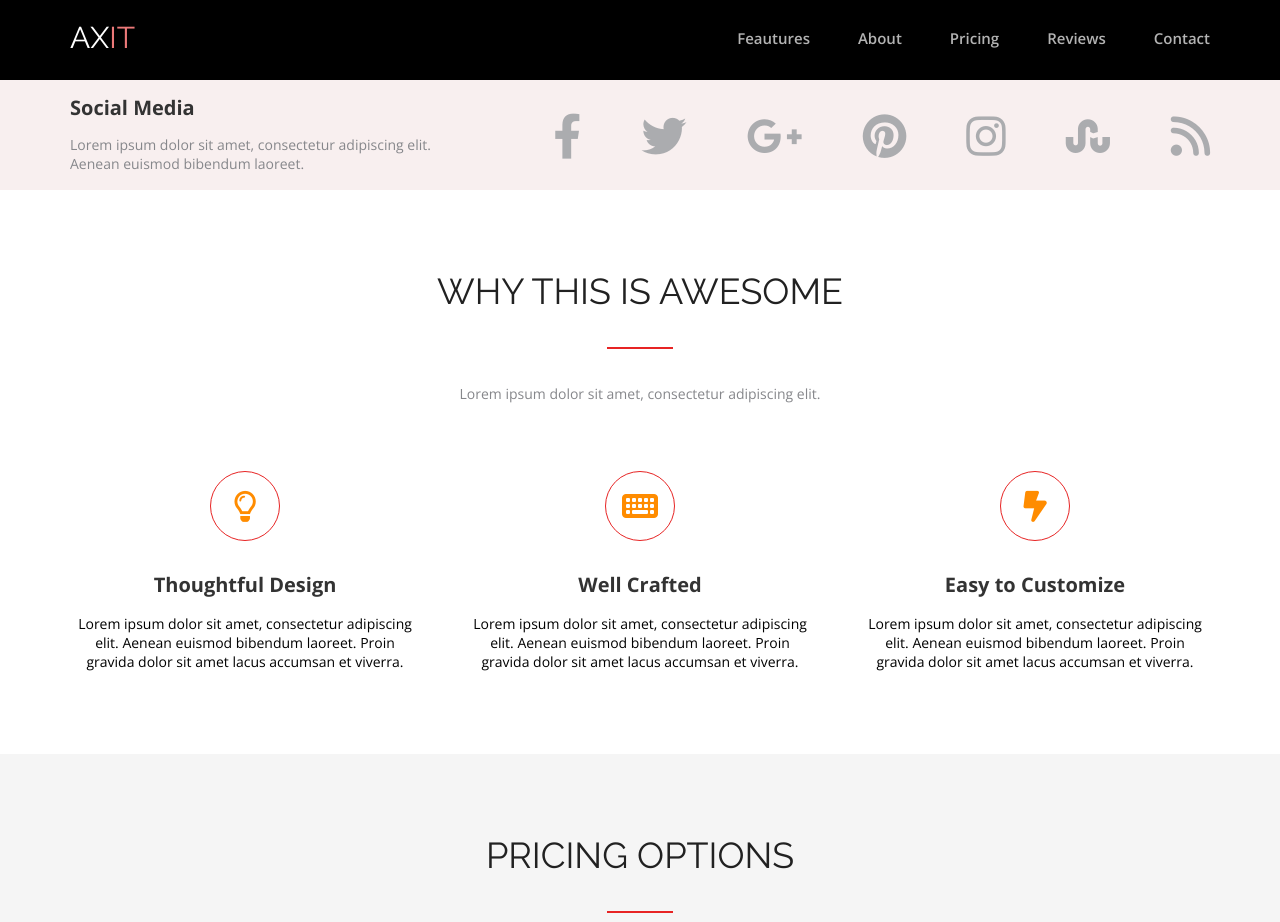
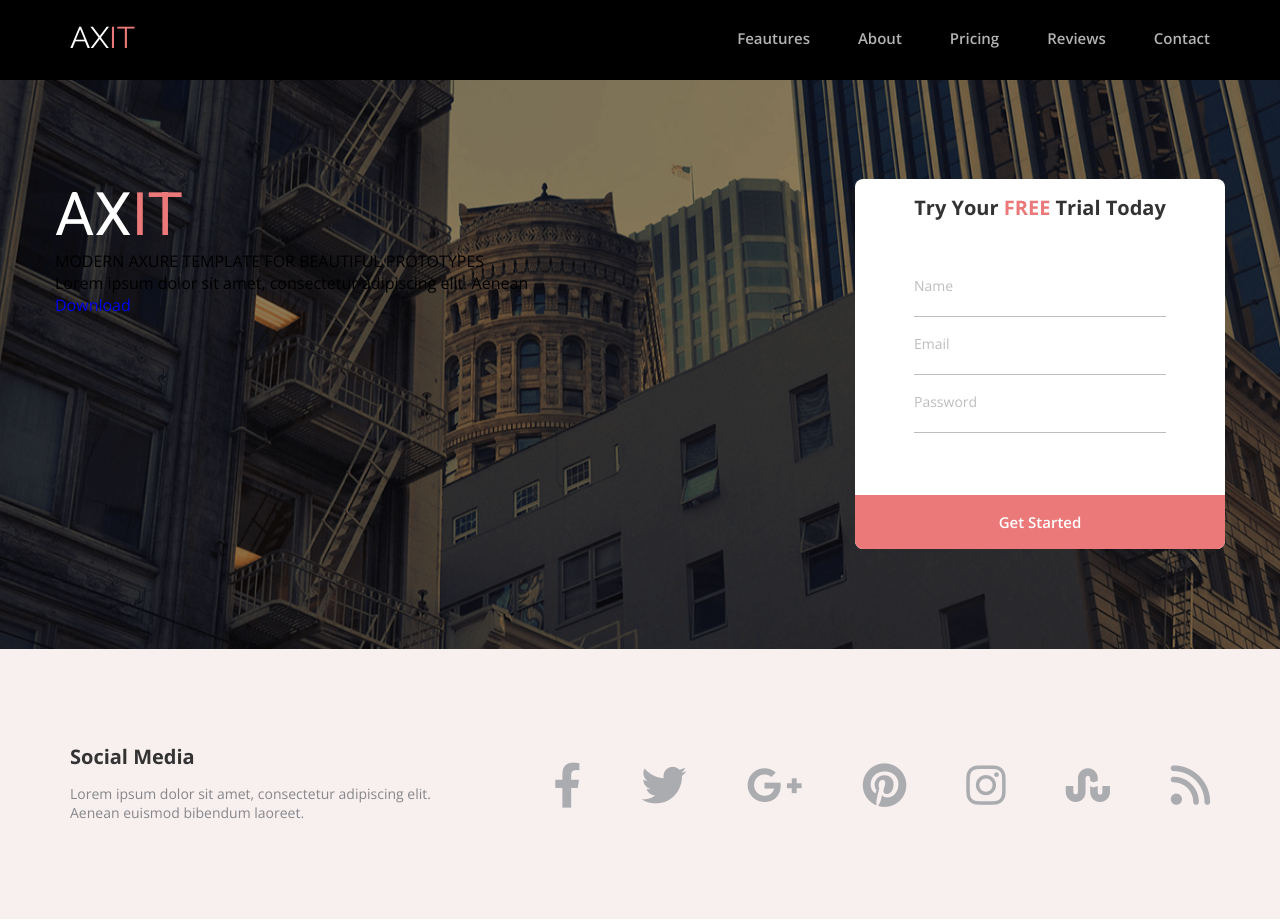
Before and after one commit to jecharmetout/FE28-AxitProject-Dudko-Maria, a plain HTML site: page index.html in a window 1280 px wide. Shown: the top 922 px of the page. Drawn offline with nearby package versions, Linux system fonts and the light colour scheme.

Commit message:
add section template&contact, template css

```diff
--- a/css/axure.css
+++ b/css/axure.css
@@ -23,10 +23,10 @@
   z-index: 2;
 }
 
-.axure-container {
+/* .axure-container {
   position: relative;
   z-index: 3;
-}
+} */
 .axure-title {
   /* position: relative;
   z-index: 3; */
--- a/css/cdn.css
+++ b/css/cdn.css
@@ -1,2 +1,3 @@
 @import url("https://fonts.googleapis.com/css2?family=Open+Sans:wght@300;400;500;600;700&family=Raleway:wght@100;200;300;400;500;600;700;800;900&display=swap");
+@import url('https://fonts.googleapis.com/css2?family=Roboto:wght@100;300;400;500;700;900&display=swap');
 @import url("https://cdnjs.cloudflare.com/ajax/libs/font-awesome/6.1.1/css/all.min.css");
--- a/css/header.css
+++ b/css/header.css
@@ -1,5 +1,5 @@
 .header {
-  margin: auto;
+  padding: 20px 0;
   background: #000000;
 }
 .header-wrap {
@@ -15,7 +15,7 @@
   font-weight: 400;
   font-size: 30px;
   color: #ffffff;
-  margin: 20px 0;
+  /* margin: 20px 0; */
 }
 .logo::after {
   content: "IT";
--- a/css/index.css
+++ b/css/index.css
@@ -6,6 +6,8 @@
 @import url("../css/header.css");
 @import url("../css/social.css");
 @import url("../css/footer.css");
+@import url("../css/template.css");
+@import url("../css/contact.css");
 
 * {
   margin: 0;
@@ -23,10 +25,27 @@ html {
   max-width: 1170px;
   padding: 0 15px;
   margin: auto;
+  position: relative;
+  z-index: 3;
 }
 section,
 footer {
   padding: 80px 0;
+}
+h1{
+  font-family: "Roboto", sans-serif;
+  font-size: 60px;
+  font-weight: 400;
+  color:#FFFFFF;
+
+}
+h1::after {
+  content: "IT";
+  display: inline-block;
+  font-family: "Roboto", sans-serif;
+  font-size: 60px;
+  font-weight: 400;
+  color: #ec7979;
 }
 .title {
   color: #212121;
--- a/css/pricing.css
+++ b/css/pricing.css
@@ -28,7 +28,7 @@
   color: #ffffff;
   margin: 0 15px;
   transition: 1s;
-  box-shadow: 8px 10px 20px 0px rgb(181 182 189);
+  box-shadow:8px 10px 20px 0px rgb(181 182 189);
 }
 .pricing-list:hover {
   cursor: pointer;
--- /dev/null
+++ b/css/template.css
@@ -0,0 +1,92 @@
+.template {
+  margin: auto;
+  background: url(../img/bg/headerbg.jpg);
+  background-repeat: no-repeat;
+  background-size: cover;
+  background-position: center;
+  position: relative;
+  padding: 99px 0 100px;
+
+}
+.template::after {
+  content: "";
+  display: block;
+  background: rgba(0, 0, 0, 0.45);
+  position: absolute;
+  top: 0;
+  left: 0;
+  right: 0;
+  bottom: 0;
+  width: 100%;
+  height: 100%;
+  z-index: 2;
+}
+.template-wrap{
+    display: flex;
+    justify-content: space-between;
+    flex-wrap: wrap;
+    margin: 0 -15px;
+
+}
+.template-form{
+    background-color: #ffffff;
+    border-radius: 8px;
+    width: 370px;
+
+}
+
+.form-title {
+  color: #333333;
+  font-family: "Open Sans", sans-serif;
+  font-size: 20px;
+  font-weight: 700;
+  text-align: center;
+  margin-bottom: 55px;
+}
+.form-title-pink {
+  color: #ec7979;
+  font-family: "Open Sans", sans-serif;
+  font-size: 20px;
+  font-weight: 700;
+  text-align: center;
+}
+.form-content{
+    padding: 15px 59px 45px;
+}
+.item{
+    margin-bottom: 17px;
+}
+.item label{
+    display: block;
+    color: #BDBDBD;
+    font-weight: "Open Sans", sans-serif;
+    font-weight: 400;
+    font-size: 14px;
+}
+.item input{
+    width: 100%;
+    box-sizing: border-box;
+    border: none;
+    background:transparent;
+    border-bottom: 1px solid #BDBDBD;
+    outline: none;
+    font-family: "Open Sans", sans-serif;
+    font-weight: 400;
+    color:#333333;
+
+
+
+}
+.form-btn button{
+    width: 100%;
+    background-color: #ec7979;
+    color: #ffffff;
+    line-height: 54px;
+    border: none;
+    border-radius: 0 0 8px 8px;
+    font-family: "Open Sans", sans-serif;
+    font-weight: 600;
+    font-size: 15px;
+
+
+}
--- a/index.html
+++ b/index.html
@@ -8,7 +8,7 @@
     <title>AXIT</title>
   </head>
   <body>
-      <div class="header">
+    <header class="header">
           <div class="container">
               <div class="header-wrap">
                   <div class="logo">AX</div>
@@ -34,8 +34,49 @@
               </div>
           </div>
 
-      </div>
-      <div class="social">
+    </header>
+    <section class="template">
+        <div class="container">
+            <div class="template-wrap">
+                <div class="template-description">
+                    <h1>AX</h1>
+                    <div class="template-text">
+                        <p>MODERN AXURE TEMPLATE FOR BEAUTIFUL PROTOTYPES</p>
+                    </div>
+                    <div class="template-additional">
+                        <p>Lorem ipsum dolor sit amet, consectetur adipiscing elit. Aenean
+                        </p>
+                    </div>
+                    <div class="template-button">
+                            <a href="#" >Download</a>
+                    </div>
+                </div>
+                <form class="template-form" action="#">
+                    <div class="form-content">
+                        <h3 class="form-title">Try Your <span class="form-title-pink">FREE</span> Trial Today
+                        </h3>
+                        <div class="item">
+                            <label for="name">Name</label>
+                            <input autocomplete="off" type="text"  id="name">
+                        </div>
+                        <div class="item">
+                            <label for="email">Email</label>
+                            <input autocomplete="off" type="text" id="email">
+                        </div>
+                        <div class="item">
+                            <label for="password">Password</label>
+                            <input autocomplete="off" type="text"  id="password">
+                        </div>
+
+                    </div>
+                    <div class="form-btn">
+                        <button >Get Started</button>
+                    </div>
+                </form>
+            </div>
+        </div>
+    </section>
+    <section class="social">
           <div class="container">
               <div class="social-wrap">
                   <div class="social-description">
@@ -87,8 +128,7 @@
                   </div>
               </div>
           </div>
-      </div>
-
+    </section>
     <section class="awesome">
       <div class="container">
         <div class="awesome-title">
@@ -272,7 +312,7 @@
       </div>
     </section>
     <section class="axure">
-        <div class="axure-container">
+        <div class="container">
             <h2 class="axure-title">stylish axure design</h2>
             <div class="axure-text">
                 <p>Use the sections you need, remove the ones you don't.  Create gorgeous prototypes faster than ever!</p>
@@ -290,7 +330,7 @@
             </div>
         </div>
     </section>
-    <section class="footer">
+    <footer class="footer">
         <div class="container">
             <div class="footer-navigation">
                 <ul class="footer-navigation-list">
@@ -307,6 +347,6 @@
                 <p>© 2015 Axure Themes</p>
             </div>
         </div>
-    </section>
+    </footer>
   </body>
 </html>
```
Also changed, not shown: css/contact.css (added), img/bg/headerbg.jpg (added), 3 other files.
